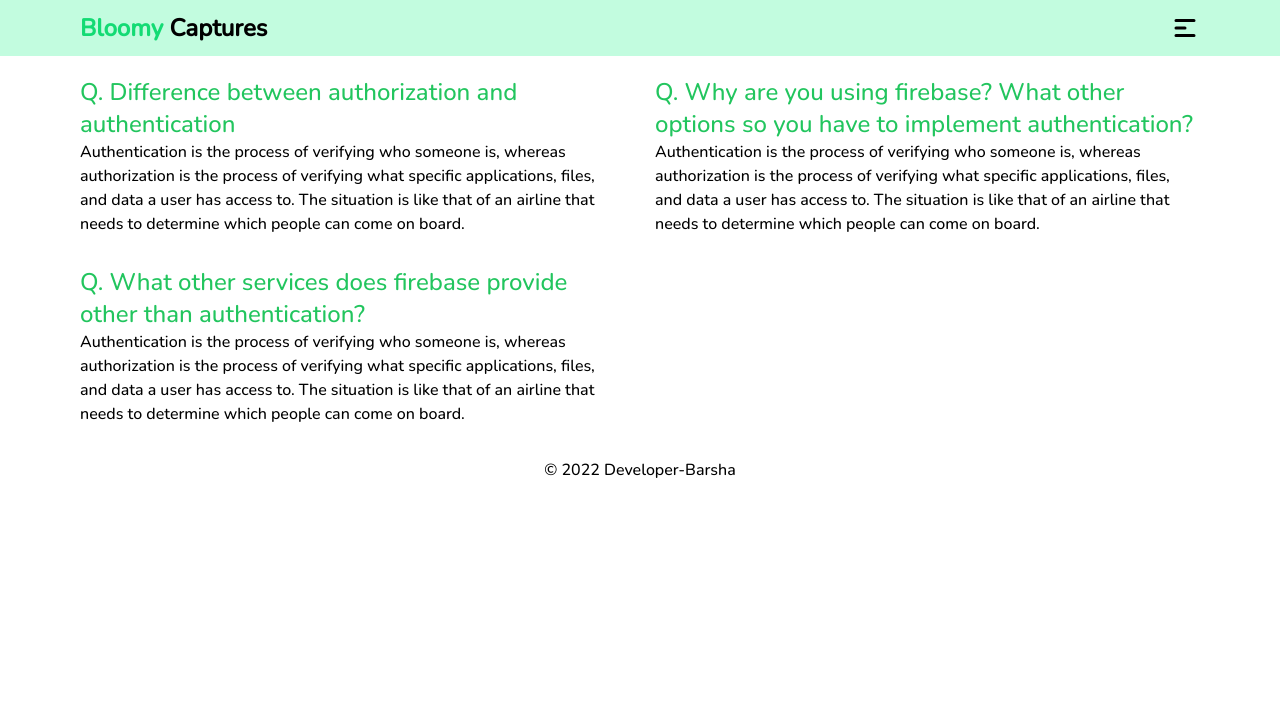
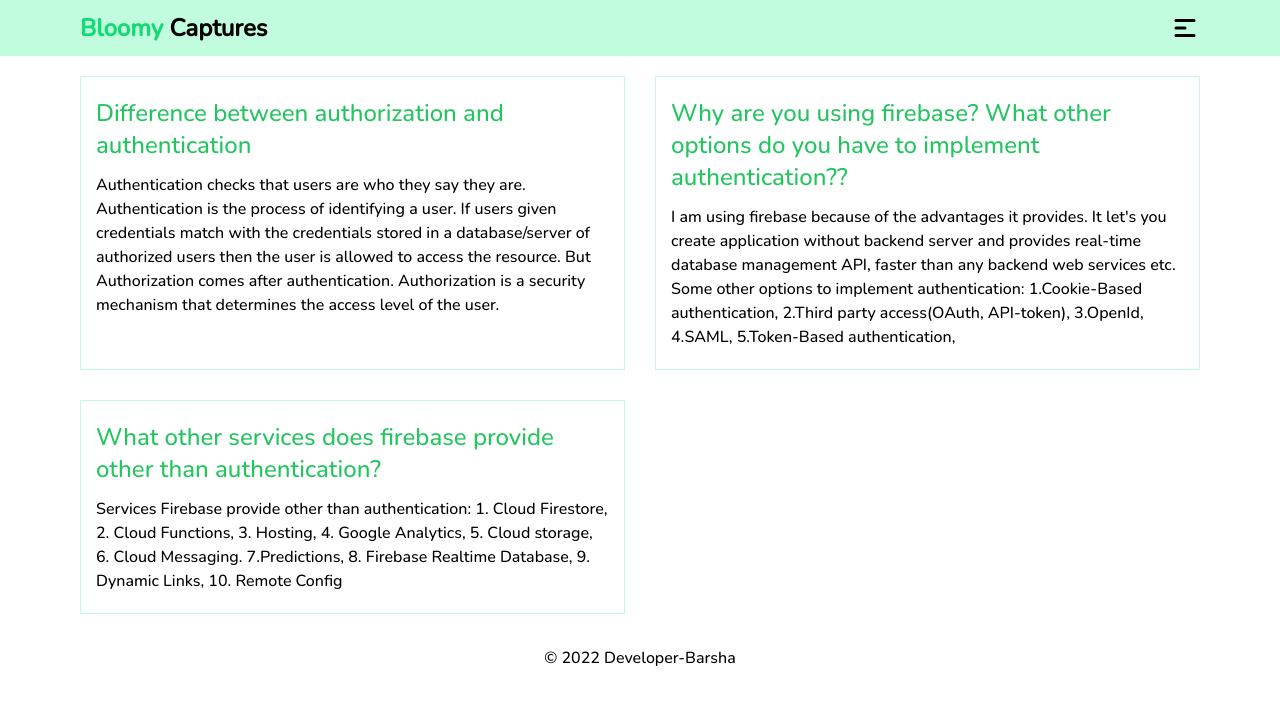
Before and after one commit to Developer-Barsha/independent-service-provider, a React (Create React App) app: page /blogs in a window 1280 px wide. Shown: the top 704 px of the page. Built offline with nearby package versions, Linux system fonts and the light colour scheme; no server answers.

Commit message:
blogs done

```diff
--- a/public/blogs.json
+++ b/public/blogs.json
@@ -2,18 +2,18 @@
     {
         "id":1,
         "question":"Difference between authorization and authentication",
-        "answer":"Authentication is the process of verifying who someone is, whereas authorization is the process of verifying what specific applications, files, and data a user has access to. The situation is like that of an airline that needs to determine which people can come on board."
+        "answer":"Authentication checks that users are who they say they are. Authentication is the process of identifying a user. If users given credentials match with the credentials stored in a database/server of authorized users then the user is allowed to access the resource. But Authorization comes after authentication. Authorization is a security mechanism that determines the access level of the user."
     },
 
     {
         "id":2,
-        "question":"Why are you using firebase? What other options so you have to implement authentication?",
-        "answer":"Authentication is the process of verifying who someone is, whereas authorization is the process of verifying what specific applications, files, and data a user has access to. The situation is like that of an airline that needs to determine which people can come on board."
+        "question":"Why are you using firebase? What other options do you have to implement authentication??",
+        "answer":"I am using firebase because of the advantages it provides. It let's you create application without backend server and provides real-time database management API, faster than any backend web services etc. Some other options to implement authentication: 1.Cookie-Based authentication, 2.Third party access(OAuth, API-token), 3.OpenId, 4.SAML, 5.Token-Based authentication,"
     },
 
     {
         "id":3,
         "question":"What other services does firebase provide other than authentication?",
-        "answer":"Authentication is the process of verifying who someone is, whereas authorization is the process of verifying what specific applications, files, and data a user has access to. The situation is like that of an airline that needs to determine which people can come on board."
+        "answer":"Services Firebase provide other than authentication: 1. Cloud Firestore, 2. Cloud Functions, 3. Hosting, 4. Google Analytics, 5. Cloud storage, 6. Cloud Messaging. 7.Predictions, 8. Firebase Realtime Database, 9. Dynamic Links, 10. Remote Config"
     }
 ]
--- a/src/components/Account/Checkout/Checkout.js
+++ b/src/components/Account/Checkout/Checkout.js
@@ -3,7 +3,7 @@
 const Checkout = () => {
     return (
         <div className='flex items-center justify-center' style={{minHeight:'400px'}}>
-            <h1 className='text-green-500 text-3xl'>Thank You For Ordering!!</h1>
+            <h1 className='text-green-500 text-3xl'>Thank You For Choosing!!</h1>
         </div>
     );
 };
--- a/src/components/Account/Login/Login.js
+++ b/src/components/Account/Login/Login.js
@@ -48,10 +48,10 @@
         const email = emailRef.current.value;
         await sendPasswordResetEmail(email);
 
-        // if(email!==''){
+        // if(!email){
+        //     toast('Please enter your email')
+        // }else{
         //     toast('Reset email Sent')
-        // }else{
-        //     toast('Invalid email')
         // }
 
         if (resetError) {
--- a/src/components/Blog/Blog.css
+++ b/src/components/Blog/Blog.css
@@ -0,0 +1,9 @@
+.blog{
+    border: 1px solid #C2FCDF;
+    padding: 20px 15px;
+}
+.blog:hover{
+    box-shadow: 2px 2px 20px #555;
+    transition: 0.5s;
+    background-color: #cbfde4aa;
+}
--- a/src/components/Blog/Blog.js
+++ b/src/components/Blog/Blog.js
@@ -4,8 +4,8 @@
 const Blog = ({blog}) => {
     const {question, answer} = blog;
     return (
-        <div className='blog'>
-            <h1 className="text-2xl text-green-500">Q. {question}</h1>
+        <div className='blog flex flex-col gap-3'>
+            <h1 className="text-2xl text-green-500">{question}</h1>
             <p>{answer}</p>
         </div>
     );
--- a/src/components/Blogs/Blogs.css
+++ b/src/components/Blogs/Blogs.css
@@ -8,5 +8,6 @@
 @media only screen and (max-width:800px){
     .blogs{
         grid-template-columns: repeat(1, 1fr);
+        padding: 20px 30px;
     }
 }
```
